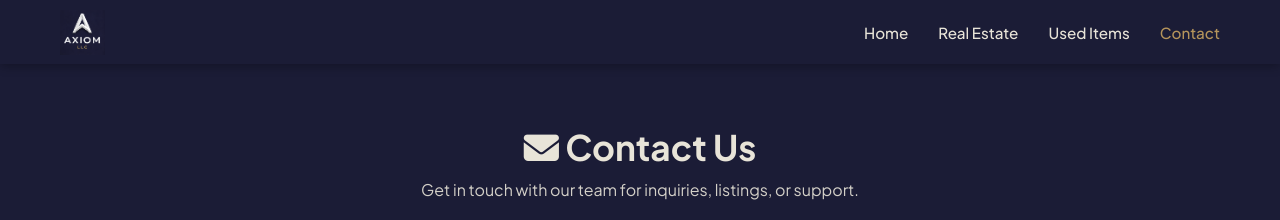
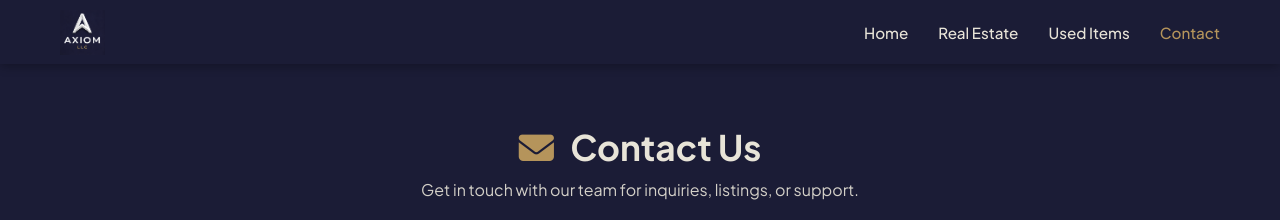
Before and after one commit to dphung88/real-estate-marketplace, a Next.js app: page /contact in a window 1280 px wide. Shown: the top 220 px of the page. Built offline with nearby package versions, Linux system fonts and the light colour scheme.

Commit message:
Contact page: envelope icon gold (var(--color-accent)) to match other pages
Made-with: Cursor

```diff
--- a/app/globals.css
+++ b/app/globals.css
@@ -155,6 +155,7 @@ img { width: 100%; height: 100%; object-fit: cover; display: block; }
 /* ===== PAGE HEADER ===== */
 .page-header { background: var(--color-dark); padding: 60px 20px; text-align: center; color: var(--color-light); }
 .page-header h1 { font-size: 2.2rem; font-weight: 700; margin-bottom: 10px; }
+.page-header h1 i { margin-right: 10px; color: var(--color-accent); }
 .page-header p { color: var(--color-light); opacity: 0.9; font-size: 1rem; }
 
 /* ===== PAGE HERO (with background image) ===== */
```
